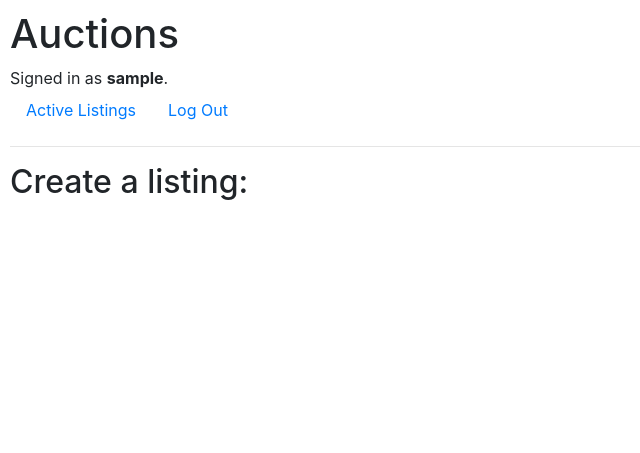
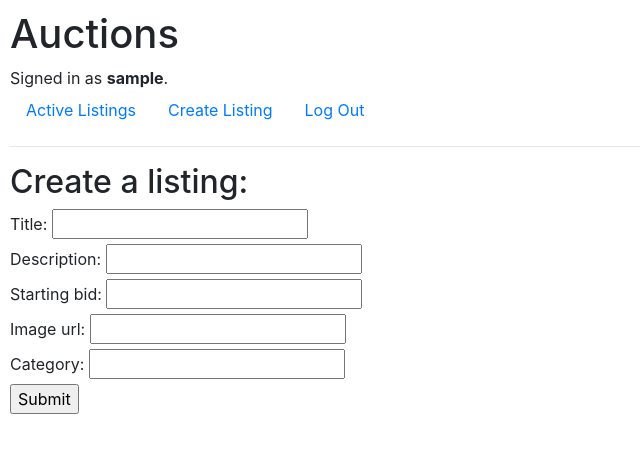
Before and after one commit to uclazyj/CS50W, a Django app: page /create_listing in a window 1280 px wide. Shown: the top 453 px of the page, without its empty margins (0-640 px from the left). Run offline with Django 5.2, Linux system fonts and the light colour scheme; the visitor is signed in with stand-in values (Sample User, id 1); some libraries are stand-ins or nearby versions.

Commit message:
Add create_listing page.

```diff
--- a/projects/commerce/auctions/templates/auctions/create_listing.html
+++ b/projects/commerce/auctions/templates/auctions/create_listing.html
@@ -2,5 +2,10 @@
 
 {% block body %}
     <h2>Create a listing:</h2>
+    <form action="{% url 'create_listing' %}" method="post">
+        {% csrf_token %}
+        {{ form }}
+        <input type="submit">
+    </form>
 
 {% endblock %}
--- a/projects/commerce/auctions/templates/auctions/layout.html
+++ b/projects/commerce/auctions/templates/auctions/layout.html
@@ -22,6 +22,9 @@
             </li>
             {% if user.is_authenticated %}
                 <li class="nav-item">
+                    <a class="nav-link" href="{% url 'create_listing' %}">Create Listing</a>
+                </li>
+                <li class="nav-item">
                     <a class="nav-link" href="{% url 'logout' %}">Log Out</a>
                 </li>
             {% else %}
--- a/projects/commerce/auctions/views.py
+++ b/projects/commerce/auctions/views.py
@@ -82,4 +82,24 @@ def listings(request, listing_id):
     })
 
 def create_listing(request):
-    return render(request, "auctions/create_listing.html")
+    if request.method == "POST":
+        form = ListingForm(request.POST)
+        if form.is_valid():
+            title = form.cleaned_data["title"]
+            description = form.cleaned_data["description"]
+            starting_bid = form.cleaned_data["starting_bid"]
+            # optional fields
+            image_url = form.cleaned_data["image_url"]
+            category = form.cleaned_data["category"]
+            listing = Listing(owner = request.user, title=title, description=description, \
+                              starting_bid=starting_bid, current_price=starting_bid,\
+                                num_bids=0, image_url=image_url, category=category)
+            listing.save()
+            return redirect("index")
+        else:
+            return render(request, "auctions/create_listing.html", {
+                "form": form
+            })
+    return render(request, "auctions/create_listing.html", {
+        "form": ListingForm()
+    })
```
